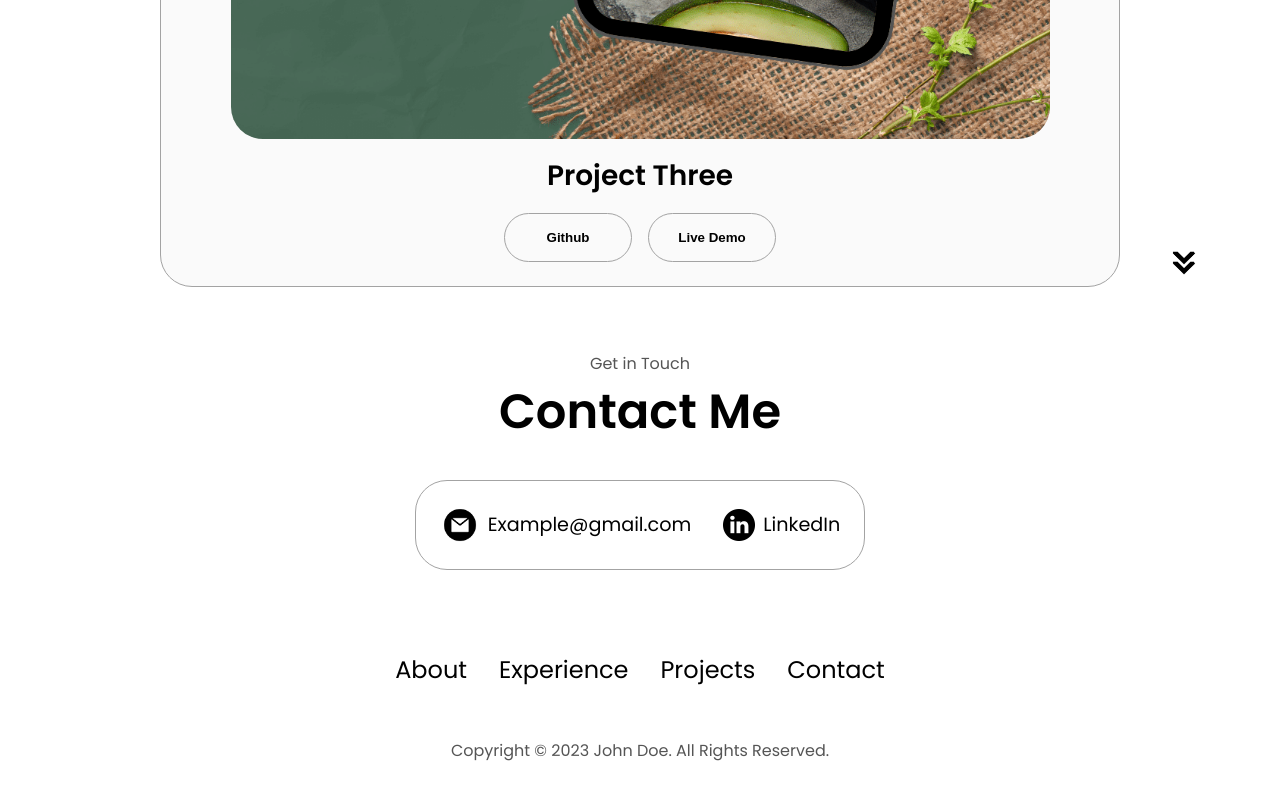
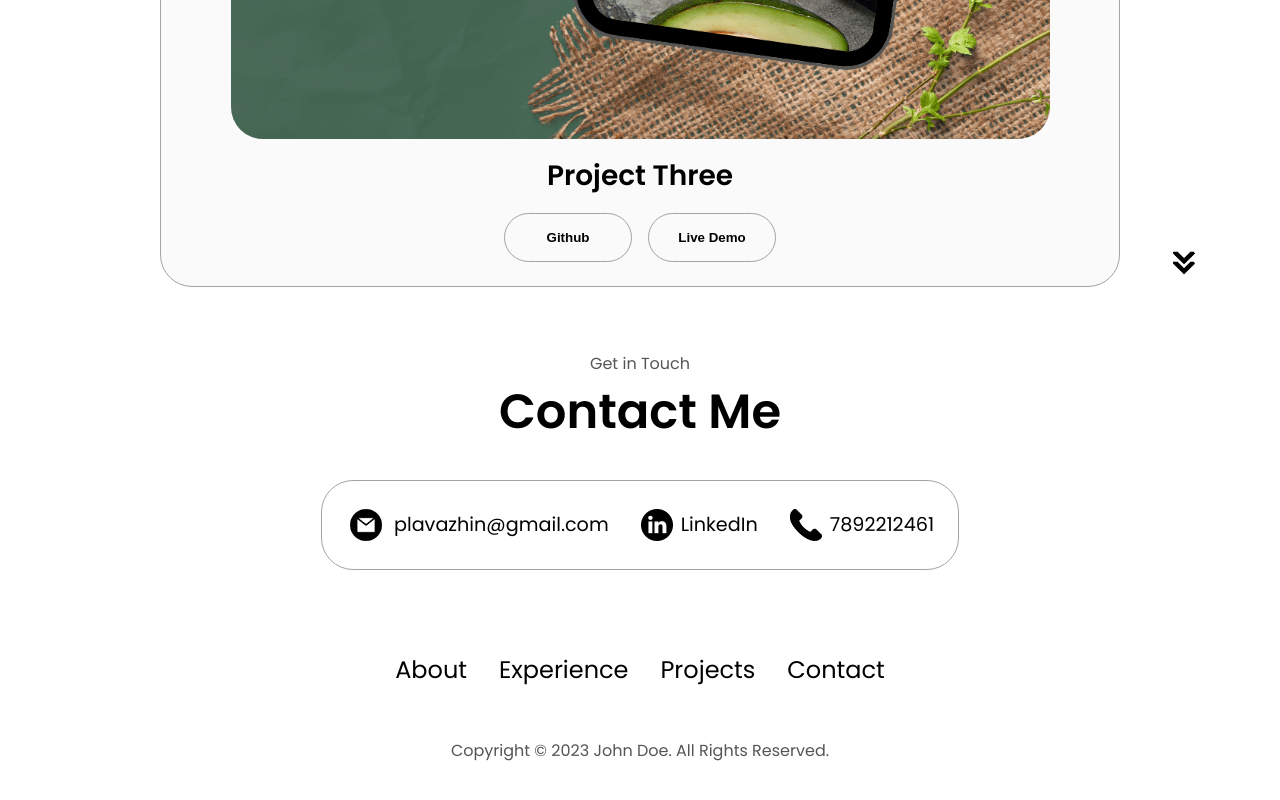
Before and after one commit to Nikhil-997/UI-portfolio, a plain HTML site: page index.html in a window 1280 px wide. Shown: the part 4623-5423 px from the top of the page. Drawn offline with Linux system fonts and the light colour scheme.

Commit message:
Progress  : Personal portfolio initial setup'

```diff
--- a/index.html
+++ b/index.html
@@ -577,7 +577,7 @@
             alt="Email icon"
             class="icon contact-icon email-icon"
           />
-          <p><a href="mailto:examplemail@gmail.com">Example@gmail.com</a></p>
+          <p><a href="mailto:plavazhin@gmail.com">plavazhin@gmail.com</a></p>
         </div>
         <div class="contact-info-container">
           <img
@@ -587,6 +587,15 @@
           />
           <p><a href="https://www.linkedin.com">LinkedIn</a></p>
         </div>
+        <div class="contact-info-container">
+          <img
+            src="./assets/call-0.png"
+            alt="LinkedIn icon"
+            class="icon contact-icon"
+          />
+          <p><a href="tel: 7892212461">7892212461</a></p>
+        </div>
+      </div>
       </div>
     </section>
     <footer>
```
Also changed, not shown: assets/call-0.png (added), assets/call.jpg (added), 1 other file.
